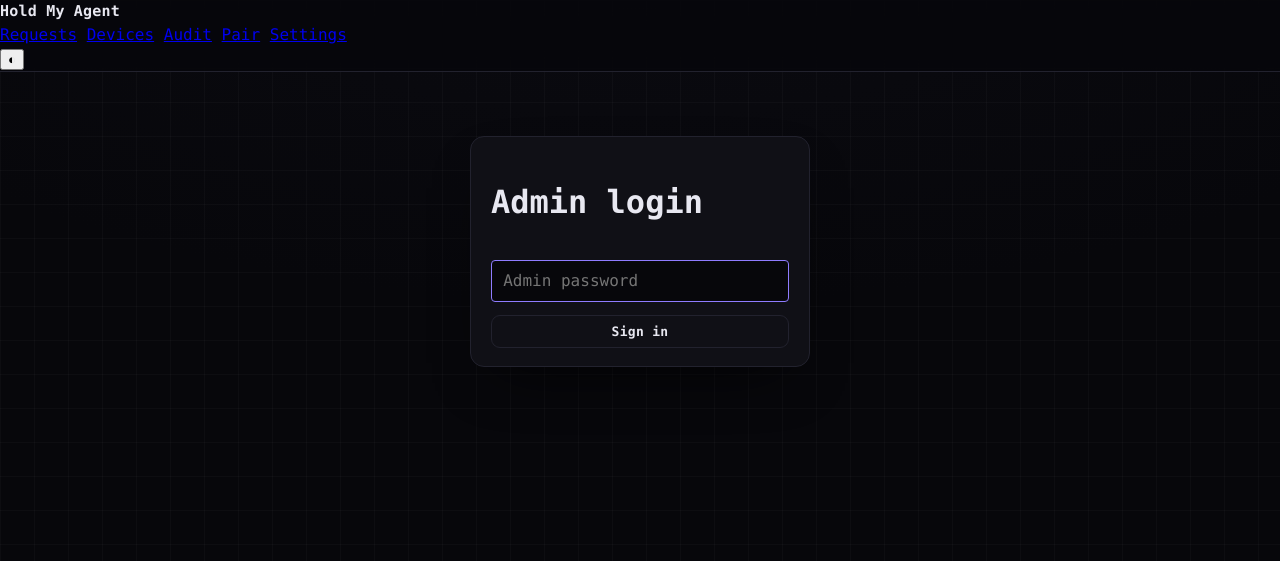
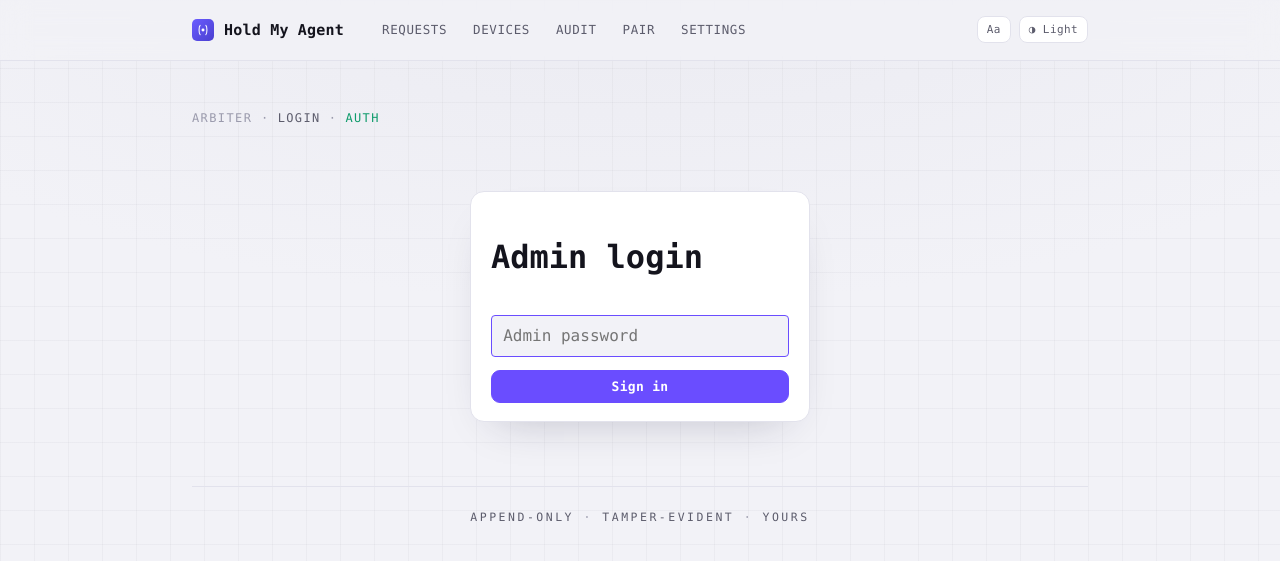
Before and after one commit to holdmyagent/arbiter, a FastAPI app: page /dashboard/login in a window 1280 px wide. Shown: the top 561 px of the page. Run offline with FastAPI, Linux system fonts and the light colour scheme; parts of the project's set-up code (start-up, migrations or seed data) failed here and were passed over.

Commit message:
feat(web): console shell — brand mark, version tag, active-tab nav, eyebrow + seal, theme/typeface wiring

```diff
--- a/server/arbiter/web/__init__.py
+++ b/server/arbiter/web/__init__.py
@@ -7,6 +7,11 @@
 from itsdangerous import BadSignature, TimestampSigner
 
 TEMPLATES = Jinja2Templates(directory=str(Path(__file__).parent / "templates"))
+try:
+    from importlib.metadata import version as _pkg_version
+    TEMPLATES.env.globals["server_version"] = _pkg_version("holdmyagent")
+except Exception:
+    TEMPLATES.env.globals["server_version"] = ""
 MAX_AGE = 7 * 24 * 3600
 
 # Logged-out session values. Deliberately a single-process in-memory revocation
--- a/server/arbiter/web/static/dashboard.js
+++ b/server/arbiter/web/static/dashboard.js
@@ -1,12 +1,74 @@
-// Theme toggle (mirrors the marketing site's data-theme mechanism)
-const KEY = "hma-theme";
+// Theme + typeface (persisted via localStorage; CSS defaults dark, honors
+// the OS light preference when no explicit choice has been stamped).
+const THEME_KEY = "hma-theme";
+const FACE_KEY = "hma-face";
 const root = document.documentElement;
-const stored = localStorage.getItem(KEY);
-if (stored === "light" || stored === "dark") root.dataset.theme = stored;
+
+const storedTheme = localStorage.getItem(THEME_KEY);
+if (storedTheme === "light" || storedTheme === "dark") root.dataset.theme = storedTheme;
+const storedFace = localStorage.getItem(FACE_KEY);
+if (storedFace === "mono" || storedFace === "sans") root.dataset.face = storedFace;
+
+function effectiveTheme() {
+  if (root.dataset.theme === "light" || root.dataset.theme === "dark") return root.dataset.theme;
+  return matchMedia("(prefers-color-scheme: light)").matches ? "light" : "dark";
+}
+
+function effectiveFace() {
+  return root.dataset.face === "sans" ? "sans" : "mono";
+}
+
+function syncChrome() {
+  const themeBtn = document.getElementById("theme-toggle");
+  if (themeBtn) themeBtn.textContent = effectiveTheme() === "dark" ? "◐ Dark" : "◑ Light";
+  document.querySelectorAll("[data-set-theme]").forEach((b) => {
+    b.classList.toggle("on", b.dataset.setTheme === effectiveTheme());
+  });
+  document.querySelectorAll("[data-set-face]").forEach((b) => {
+    b.classList.toggle("on", b.dataset.setFace === effectiveFace());
+  });
+}
+
+function setTheme(mode) {
+  root.dataset.theme = mode;
+  localStorage.setItem(THEME_KEY, mode);
+  syncChrome();
+}
+
+function setFace(face) {
+  root.dataset.face = face;
+  localStorage.setItem(FACE_KEY, face);
+  syncChrome();
+}
+
 document.getElementById("theme-toggle")?.addEventListener("click", () => {
-  root.dataset.theme = root.dataset.theme === "dark" ? "light" : "dark";
-  localStorage.setItem(KEY, root.dataset.theme);
+  setTheme(effectiveTheme() === "dark" ? "light" : "dark");
 });
+document.getElementById("face-toggle")?.addEventListener("click", () => {
+  setFace(effectiveFace() === "mono" ? "sans" : "mono");
+});
+
+// Delegated handlers: Settings segmented controls + copy buttons.
+document.addEventListener("click", (e) => {
+  const themeSeg = e.target.closest("[data-set-theme]");
+  if (themeSeg) { setTheme(themeSeg.dataset.setTheme); return; }
+  const faceSeg = e.target.closest("[data-set-face]");
+  if (faceSeg) { setFace(faceSeg.dataset.setFace); return; }
+  const copyBtn = e.target.closest(".copy-btn[data-copy]");
+  if (copyBtn) {
+    const txt = copyBtn.getAttribute("data-copy") || "";
+    navigator.clipboard?.writeText(txt);
+    const old = copyBtn.textContent;
+    copyBtn.textContent = "Copied";
+    copyBtn.classList.add("done");
+    setTimeout(() => {
+      copyBtn.textContent = old;
+      copyBtn.classList.remove("done");
+    }, 1200);
+  }
+});
+
+syncChrome();
 
 // Live refresh: any request.* event reloads elements marked data-live (Task 9 pages use this)
 function connect() {
@@ -31,5 +93,6 @@
     el.textContent = left > 0
       ? `${Math.floor(left / 60)}:${String(Math.floor(left % 60)).padStart(2, "0")}`
       : "expired";
+    el.classList.toggle("warn", left > 0 && left < 60);
   });
 }, 1000);
--- a/server/arbiter/web/templates/base.html
+++ b/server/arbiter/web/templates/base.html
@@ -1,5 +1,5 @@
 <!doctype html>
-<html lang="en" data-theme="dark">
+<html lang="en">
 <head>
   <meta charset="utf-8"><meta name="viewport" content="width=device-width, initial-scale=1">
   <title>{% block title %}Hold My Agent{% endblock %}</title>
@@ -7,17 +7,46 @@
 </head>
 <body>
   <header class="topbar">
-    <span class="brand">Hold My Agent</span>
-    <nav>
-      <a href="/dashboard/requests">Requests</a>
-      <a href="/dashboard/devices">Devices</a>
-      <a href="/dashboard/audit">Audit</a>
-      <a href="/dashboard/pair">Pair</a>
-      <a href="/dashboard/settings">Settings</a>
-    </nav>
-    <button id="theme-toggle" type="button">◐</button>
+    <div class="topbar-inner">
+      <div class="brand">
+        <svg class="mark" viewBox="0 0 32 32" fill="none" aria-hidden="true">
+          <defs>
+            <linearGradient id="hma-mark-g" x1="0" y1="0" x2="32" y2="32" gradientUnits="userSpaceOnUse">
+              <stop offset="0" stop-color="#6a5cff"/>
+              <stop offset="1" stop-color="#4a3fd0"/>
+            </linearGradient>
+          </defs>
+          <rect width="32" height="32" rx="7.2" fill="url(#hma-mark-g)"/>
+          <g transform="translate(6,6) scale(0.8333)">
+            <path d="M7 4C4.5 6.5 4.5 17.5 7 20" stroke="#fff" stroke-width="1.8" stroke-linecap="round"/>
+            <path d="M17 4C19.5 6.5 19.5 17.5 17 20" stroke="#fff" stroke-width="1.8" stroke-linecap="round"/>
+            <circle cx="12" cy="12" r="2.6" fill="#fff"/>
+          </g>
+        </svg>
+        <span>Hold My Agent</span>
+        {% if server_version %}<span class="server-tag">{{ server_version }}</span>{% endif %}
+      </div>
+      {% set p = request.url.path %}
+      <nav class="tabs" aria-label="Dashboard">
+        <a class="tab" href="/dashboard/requests" {% if p.startswith('/dashboard/requests') %}aria-current="page"{% endif %}>Requests</a>
+        <a class="tab" href="/dashboard/devices" {% if p.startswith('/dashboard/devices') %}aria-current="page"{% endif %}>Devices</a>
+        <a class="tab" href="/dashboard/audit" {% if p.startswith('/dashboard/audit') %}aria-current="page"{% endif %}>Audit</a>
+        <a class="tab" href="/dashboard/pair" {% if p.startswith('/dashboard/pair') %}aria-current="page"{% endif %}>Pair</a>
+        <a class="tab" href="/dashboard/settings" {% if p.startswith('/dashboard/settings') %}aria-current="page"{% endif %}>Settings</a>
+      </nav>
+      <div class="controls">
+        <button class="icon-btn" id="face-toggle" type="button" title="Toggle typeface">Aa</button>
+        <button class="icon-btn" id="theme-toggle" type="button" title="Toggle theme">◐ Dark</button>
+      </div>
+    </div>
   </header>
-  <main>{% block content %}{% endblock %}</main>
+  <main class="wrap">
+    <div class="eyebrow">ARBITER · <b>{% block page_label %}CONSOLE{% endblock %}</b> ·
+      <span class="cmd">{% block page_cmd %}status{% endblock %}</span><span class="spacer"></span>
+      <span class="count">{% block page_count %}{% endblock %}</span></div>
+    {% block content %}{% endblock %}
+    <div class="seal"><b>Append-only</b> · <b>Tamper-evident</b> · <b>Yours</b></div>
+  </main>
   <script src="/static/dashboard.js"></script>
 </body>
 </html>
--- a/server/arbiter/web/templates/login.html
+++ b/server/arbiter/web/templates/login.html
@@ -1,9 +1,11 @@
 {% extends "base.html" %}{% block title %}Login — Hold My Agent{% endblock %}
+{% block page_label %}LOGIN{% endblock %}
+{% block page_cmd %}auth{% endblock %}
 {% block content %}
-<form class="card login" method="post" action="/dashboard/login">
+<form class="login" method="post" action="/dashboard/login">
   <h1>Admin login</h1>
   {% if error %}<p class="error">{{ error }}</p>{% endif %}
   <input type="password" name="password" placeholder="Admin password" autofocus>
-  <button type="submit" class="btn">Sign in</button>
+  <button type="submit" class="btn auth">Sign in</button>
 </form>
 {% endblock %}
```
